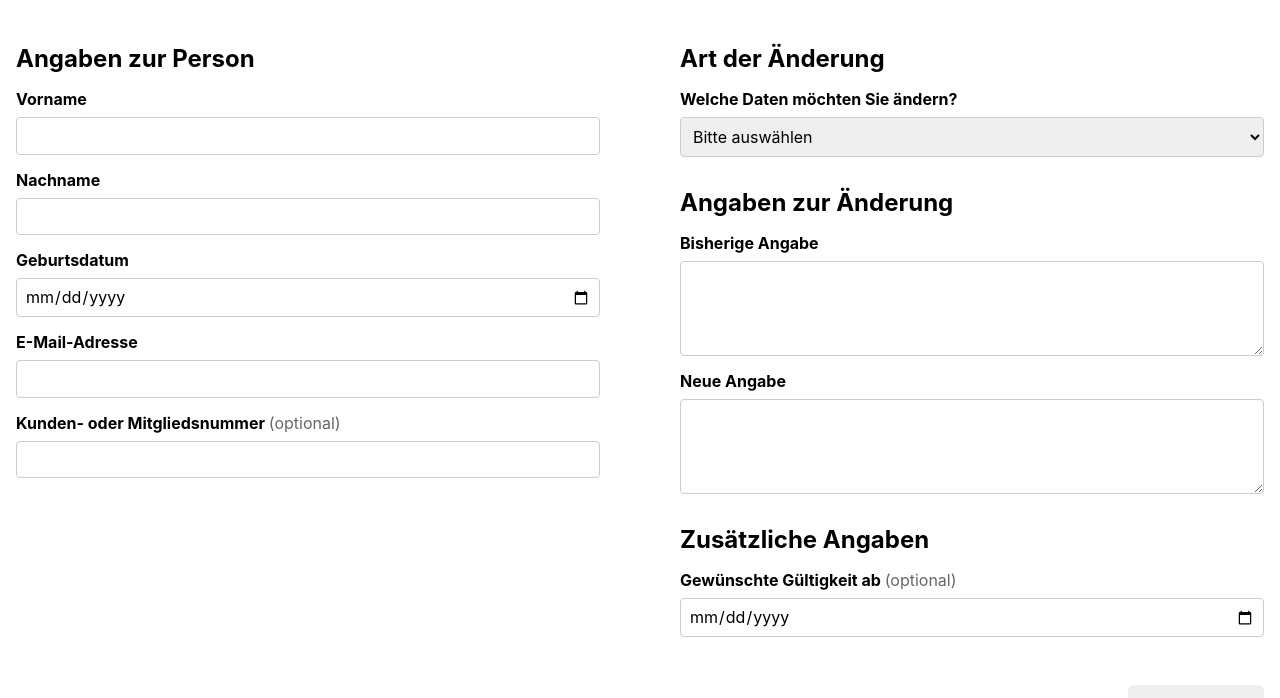
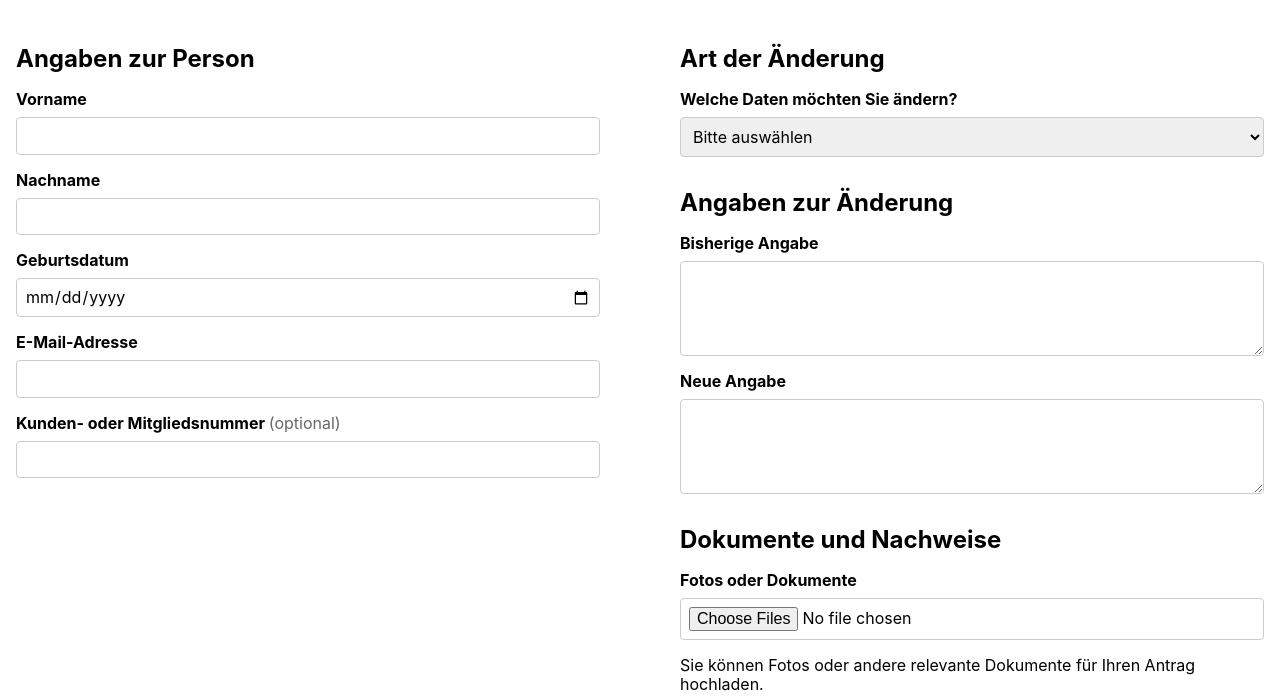
Before and after one commit to Bayoura/case-management, a website built with Vite: page src/pages/service-portal/data-change-request.html in a window 1280 px wide. Shown: the part 233-931 px from the top of the page. Built offline with nearby package versions, Linux system fonts and the light colour scheme.

Commit message:
Add file input

```diff
--- a/src/pages/service-portal/data-change-request.html
+++ b/src/pages/service-portal/data-change-request.html
@@ -13,7 +13,12 @@
         <h1>Stammdatenänderung</h1>
         <p>Wählen Sie, welche Ihrer Daten geändert werden sollen</p>
       </section>
-      <form class="data-change-form" action="#" method="post">
+      <form
+        class="data-change-form"
+        action="#"
+        method="post"
+        enctype="multipart/form-data"
+      >
         <div class="form-grid">
           <div class="form-column">
             <section class="form-section">
@@ -99,6 +104,26 @@
             </section>
 
             <section class="form-section">
+              <h2>Dokumente und Nachweise</h2>
+
+              <div class="form-group">
+                <label for="attachments"> Fotos oder Dokumente </label>
+
+                <input
+                  type="file"
+                  id="attachments"
+                  name="attachments"
+                  multiple
+                />
+              </div>
+
+              <p class="form-hint">
+                Sie können Fotos oder andere relevante Dokumente für Ihren
+                Antrag hochladen.
+              </p>
+            </section>
+
+            <section class="form-section">
               <h2>Zusätzliche Angaben</h2>
 
               <div class="form-group">
```
